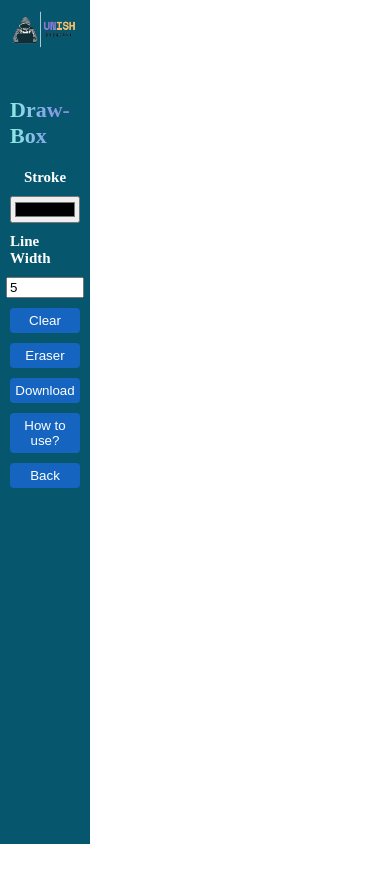
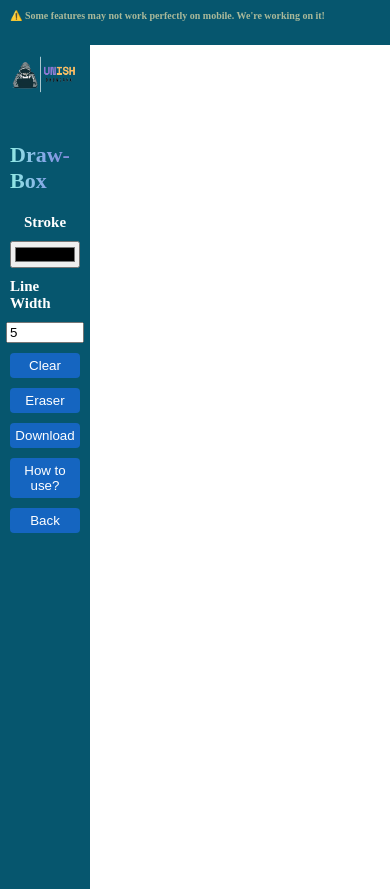
Before and after one commit to y-unees/Canvas-project, a plain HTML site: page index.html in a window 390 px wide. Before the commit the page ends 848 px from the top, so only its background shows below. Drawn offline with Linux system fonts and the light colour scheme.

Commit message:
errors on mobile mentioned

```diff
--- a/draw-box.css
+++ b/draw-box.css
@@ -5,7 +5,7 @@
     --forth-color: #083e4e;
 }
 
-body{
+body {
     margin: 0;
     padding: 0;
     height: 100%;
@@ -25,7 +25,7 @@ body{
     height: auto;
 }
 
-h1{
+h1 {
     background: linear-gradient(to right, #91EAE4, #86A8E7, #7F7FD5);
     background-clip: text;
     -webkit-background-clip: text;
@@ -33,18 +33,17 @@ h1{
     font-size: 22px;
 }
 
-.container{
+.container {
     height: 100vh;
     display: flex;
 }
 
-#toolbar{
+#toolbar {
     display: flex;
     flex-direction: column;
     padding: 10px;
-    margin: 0 !important;
-    width: 120px ;
-    background-color: #06566e;
+    width: 120px;
+    background-color: var(--primary-color);
     align-items: center;
 }
 
@@ -52,16 +51,16 @@ h1{
     margin-bottom: 10px;
 }
 
-#toolbar label{
+#toolbar label {
     font-size: 15px;
     font-weight: bolder;
 }
 
-#toolbar input{
+#toolbar input {
     width: 100%;
 }
 
-#toolbar button{
+#toolbar button {
     background-color: #1565c0;
     border: none;
     border-radius: 4px;
@@ -75,7 +74,7 @@ ul {
     padding-inline-start: 10px !important;
 }
 
-li{
+li {
     list-style-type: none;
     padding-left: 10px;
 }
@@ -83,7 +82,6 @@ li{
 .modal {
     display: none;
     position: fixed;
-    font-family: 'Segoe UI', Tahoma, Geneva, Verdana, sans-serif;
     top: 50vh;
     left: 50vw;
     transform: translate(-50%, -50%);
@@ -95,7 +93,7 @@ li{
     box-shadow: 0px 4px 8px rgba(0, 0, 0, 1.9);
 }
 
-.modal h2{
+.modal h2 {
     text-align: center;
 }
 
@@ -120,3 +118,37 @@ li{
     flex: 1;
     background-color: white;
 }
+
+#mobile-warning {
+    background-color: var(--primary-color);
+    color: var(--tertiary-color);
+    padding: 10px;
+    margin-left: 140px;
+    font-size: 16px;
+    font-weight: bold;
+    position: fixed;
+    top: 0;
+    left: 0;
+    width: 100%;
+    z-index: 1000;
+}
+
+@media (max-width : 700px) {
+    #toolbar {
+        display: flex;
+        flex-direction: column;
+        width: 100px;
+    }
+
+    #mobile-warning {
+        margin-left: 0px;
+        font-size: 10px;
+        width: 100%;
+        position: relative;
+        height: 25px;
+    }
+
+    .modal {
+        font-size: 12px;
+    }
+}
--- a/draw-box.js
+++ b/draw-box.js
@@ -1,19 +1,26 @@
 const canvas = document.getElementById('drawing-board');
 const toolbar = document.getElementById('toolbar');
 const ctx = canvas.getContext('2d');
-
-canvas.width = window.innerWidth - toolbar.offsetWidth;
-canvas.height = window.innerHeight;
 
 let isPainting = false;
 let isEraser = false;
 let lineWidth = 5;
 let previousColor = "#000000";
+
 ctx.strokeStyle = "#000";
 ctx.lineWidth = lineWidth;
 ctx.lineCap = "round";
 
-// Function to get touch/mouse position
+// Function to resize canvas properly
+const resizeCanvas = () => {
+    canvas.width = window.innerWidth - toolbar.offsetWidth;
+    canvas.height = window.innerHeight - toolbar.offsetTop;
+};
+
+window.addEventListener("load", resizeCanvas);
+window.addEventListener("resize", resizeCanvas);
+
+// Get position of touch or mouse event
 const getPos = (e) => {
     let x, y;
     if (e.touches) {
@@ -36,7 +43,7 @@ const startPainting = (e) => {
     ctx.moveTo(x, y);
 };
 
-// Draw
+// Draw on canvas
 const draw = (e) => {
     if (!isPainting) return;
     e.preventDefault();
@@ -56,11 +63,12 @@ canvas.addEventListener("mousedown", startPainting);
 canvas.addEventListener("mousemove", draw);
 canvas.addEventListener("mouseup", stopPainting);
 
-// Touch Events (Mobile)
+// Touch Events
 canvas.addEventListener("touchstart", startPainting, { passive: false });
 canvas.addEventListener("touchmove", draw, { passive: false });
 canvas.addEventListener("touchend", stopPainting);
 
+// Toolbar actions (Clear & Download)
 toolbar.addEventListener("click", (e) => {
     if (e.target.id === "clear") {
         ctx.clearRect(0, 0, canvas.width, canvas.height);
@@ -73,6 +81,7 @@ toolbar.addEventListener("click", (e) => {
     }
 });
 
+// Change Stroke Color & Line Width
 toolbar.addEventListener("change", (e) => {
     if (e.target.id === "stroke") {
         ctx.strokeStyle = e.target.value;
@@ -83,19 +92,31 @@ toolbar.addEventListener("change", (e) => {
     }
 });
 
+// Prevent canvas clearing when clicking stroke input
+const strokeInput = document.getElementById("stroke");
+strokeInput.addEventListener("click", (e) => e.stopPropagation());
+strokeInput.addEventListener("change", (e) => ctx.strokeStyle = e.target.value);
+
+// Eraser Functionality
 const eraserButton = document.getElementById("eraser");
-eraserButton.addEventListener("click", () => {
+
+const toggleEraser = () => {
     isEraser = !isEraser;
     if (isEraser) {
         previousColor = ctx.strokeStyle;
         ctx.strokeStyle = "#ffffff";
+        ctx.lineWidth = 20;
         eraserButton.classList.add("active");
     } else {
         ctx.strokeStyle = previousColor;
+        ctx.lineWidth = lineWidth;
         eraserButton.classList.remove("active");
     }
-});
+};
 
+eraserButton.addEventListener("click", toggleEraser);
+
+// Help Modal
 const helpButton = document.getElementById("help");
 const helpModal = document.getElementById("help-modal");
 const closeBtn = document.querySelector(".close");
@@ -119,11 +140,3 @@ window.addEventListener("touchstart", (e) => {
         helpModal.style.display = "none";
     }
 });
-
-const resizeCanvas = () => {
-    canvas.width = window.innerWidth - toolbar.offsetWidth;
-    canvas.height = window.innerHeight - toolbar.offsetTop;
-};
-
-window.addEventListener("load", resizeCanvas);
-window.addEventListener("resize", resizeCanvas);
--- a/index.html
+++ b/index.html
@@ -9,17 +9,22 @@
     <link rel="icon" type="image/x-icon" href="/images/apple-touch-icon.png">
 </head>
 <body>
+    <!-- Mobile Issue Warning -->
+    <div id="mobile-warning">⚠️ Some features may not work perfectly on mobile. We're working on it!</div>
+
     <section class="container">
         <div id="toolbar">
             <div class="logo-container">
-                <a href="https://unishdhungana.com.np"><img src="/images/logo-for-games.png" alt="Unish Dhungana Logo" class="logo"></a>
+                <a href="https://unishdhungana.com.np">
+                    <img src="/images/logo-for-games.png" alt="Unish Dhungana Logo" class="logo">
+                </a>
                 <h1>Draw-Box</h1>
             </div>
             <label for="stroke">Stroke</label>
             <input id="stroke" name="stroke" type="color">
             <label for="linewidth">Line Width</label>
             <input type="number" value="5" id="linewidth" name="linewidth" min="1" max="50">
-            <button id="clear">Clear </button>
+            <button id="clear">Clear</button>
             <button id="eraser">Eraser</button>
             <button id="download">Download</button>
             <button id="help">How to use?</button>
```
